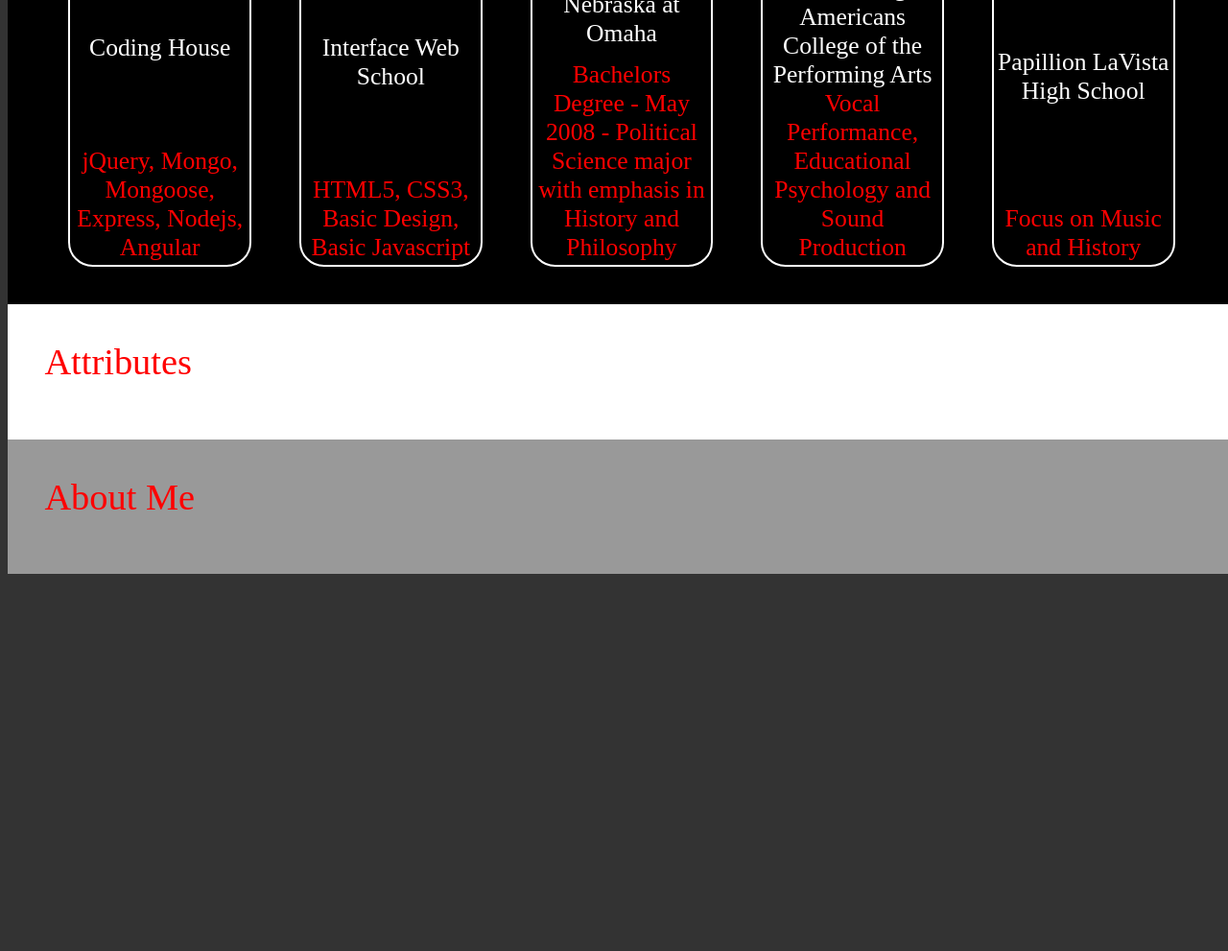
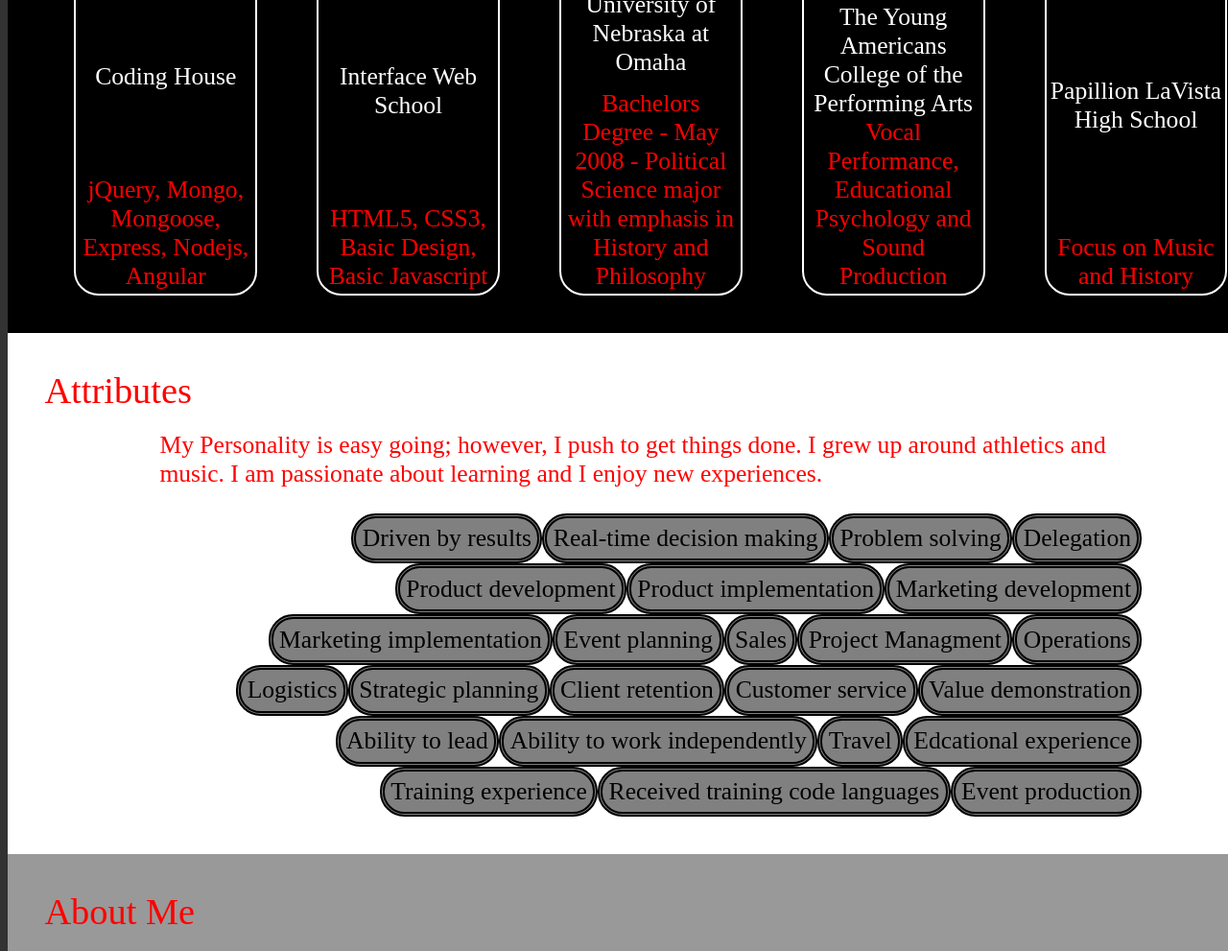
Before and after one commit to superman7117/clarknotes, a plain HTML site: page index.html in a window 1280 px wide. Shown: the part 1809-2800 px from the top of the page at 96% size. Before the commit the page ends 2415 px from the top, so only its background shows below. Drawn offline with Linux system fonts and the light colour scheme.

Commit message:
creating gh-pages branch

```diff
--- a/index.html
+++ b/index.html
@@ -11,6 +11,7 @@
 
 <div id='title'>
   <div><span>Clark</span>N<span>otes</span></div>
+  <div class='under'>Portfolio for Clark Ozanne</div>
 </div>
 
 <div class='code'>
@@ -89,11 +90,128 @@
 
 <div id='attributes'>
   <div class='title'>Attributes</div>
+  <div class='me'>
+    My Personality is easy going; however, I push to get things done. I grew up around athletics and music. I am passionate about learning and I enjoy new experiences.
+  </div>
+  <div class='bubbleBath'>
+  <div class='bubble'>
+    Driven by results
+  </div>
+  <div class='bubble'>
+    Real-time decision making
+  </div>
+  <div class='bubble'>
+    Problem solving
+  </div>
+  <div class='bubble'>
+    Delegation
+  </div>
+  <div class='bubble'>
+    Product development
+  </div>
+  <div class='bubble'>
+    Product implementation
+  </div>
+  <div class='bubble'>
+    Marketing development
+  </div>
+  <div class='bubble'>
+    Marketing implementation
+  </div>
+  <div class='bubble'>
+    Event planning
+  </div>
+  <div class='bubble'>
+    Sales
+  </div>
+  <div class='bubble'>
+    Project Managment
+  </div>
+  <div class='bubble'>
+    Operations
+  </div>
+  <div class='bubble'>
+    Logistics
+  </div>
+  <div class='bubble'>
+    Strategic planning
+  </div>
+  <div class='bubble'>
+    Client retention
+  </div>
+  <div class='bubble'>
+    Customer service
+  </div>
+  <div class='bubble'>
+    Value demonstration
+  </div>
+  <div class='bubble'>
+    Ability to lead
+  </div>
+  <div class='bubble'>
+    Ability to work independently
+  </div>
+  <div class='bubble'>
+    Travel
+  </div>
+  <div class='bubble'>
+    Edcational experience
+  </div>
+  <div class='bubble'>
+    Training experience
+  </div>
+  <div class='bubble'>
+    Received training code languages
+  </div>
+  <div class='bubble'>
+    Event production
+  </div>
+</div>
+</div>
 
-</div>
+
 <div id='aboutMe'>
   <div class='title'>About Me</div>
-
+<div class='me'>My adventures have been diverse and many. I have earned my way through Europe and Japan singing and dancing. I have traveled, run teams and found great success in sales. I have worked on multi-million dollar accounts. I have been a part of Musical Education outreach. As an entrepreneur I have developed a SaaS company, a personal finance education company and an investment Real Estate company.
+</div>
+<div class='bubbleBath2'>
+  <div class='bubble'>
+    Bachelors Degree in less than 3 years
+  </div>
+  <div class='bubble'>
+    Trained and educated people of varying ages, personality types and cultural backgrounds
+  </div>
+  <div class='bubble'>
+    Traveled the US, Europe and Japan
+  </div>
+  <div class='bubble'>
+    Selected for four consecutive tours
+  </div>
+  <div class='bubble'>
+    Captain of varsity football team
+  </div>
+  <div class='bubble'>
+    Captain of varsity show choir
+  </div>
+  <div class='bubble'>
+    Founder of 3 compaines
+  </div>
+  <div class='bubble'>
+    Lead a national company in sales
+  </div>
+  <div class='bubble'>
+    Directed end-to-end product development and design
+  </div>
+  <div class='bubble'>
+    Effectivly negotiated pricing.
+  </div>
+  <div class='bubble'>
+    Head of Nebraska's Teens Take on Tobacco Chapter
+  </div>
+  <div class='bubble'>
+    Traveled to assist sister team in new Texas office for TD Ameritrade
+  </div>
+</div>
 </div>
 
 </body>
--- a/style.css
+++ b/style.css
@@ -29,7 +29,7 @@ body {
   flex-direction: row;
   justify-content: space-around;
   align-content: space-around;
-  width: 94vw;
+  width: 100%;
   color: red;
   font-size: 3vw;
   padding: 3vw;
@@ -47,7 +47,7 @@ body {
   display: flex;
   flex-direction: row;
   justify-content: space-around;
-  width: 94vw;
+  width: 100%;
   color: red;
   font-size: 3vw;
   background-color: black;
@@ -75,7 +75,14 @@ body {
   color: yellow;
   justify-content: center;
   align-content: center;
+  align-items: center;
   color: red;
+  flex-direction: column;
+}
+
+.under {
+  font-size: 2vw;
+  align-self: center;
 }
 span{
   color: yellow;
@@ -127,3 +134,33 @@ span{
   padding: 3vw;
   flex-wrap: wrap;
 }
+
+.me {
+  width: 80vw;
+  font-size: 2vw;
+}
+
+.bubbleBath {
+  width: 80vw;
+  display: flex;
+  justify-content: flex-end;
+  flex-wrap: wrap;
+  margin-top: 2vw;
+}
+.bubbleBath2 {
+  width: 80vw;
+  display: flex;
+  justify-content: flex-start;
+  flex-wrap: wrap;
+  margin-top: 2vw;
+}
+
+.bubble {
+  color: black;
+  background-color: grey;
+  border-radius: 2vw;
+  font-size: 2vw;
+  padding: .5vw;
+  border: 5px double black;
+
+}
```
